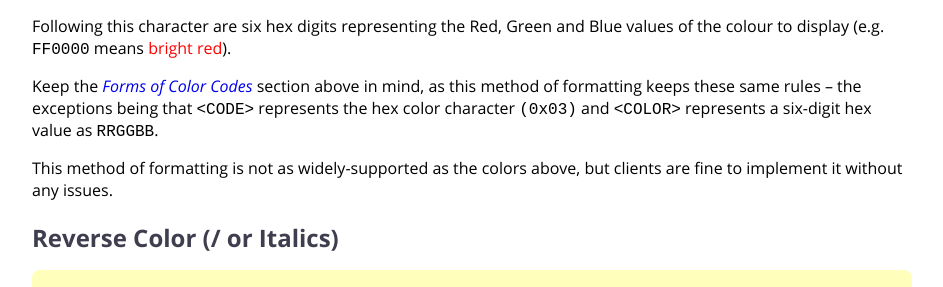
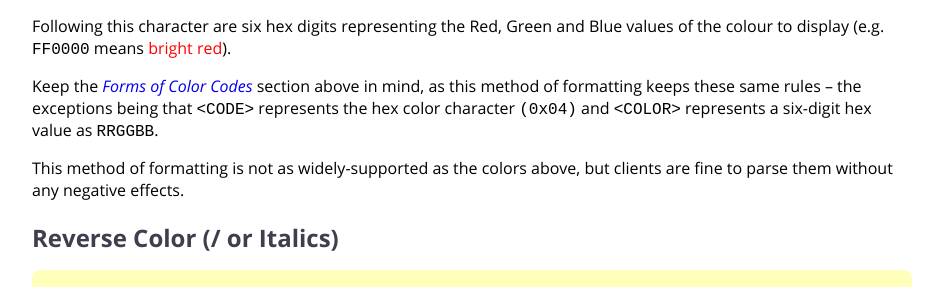
Before and after one commit to ircdocs/modern-irc, a Jekyll site: the page built from formatting.md, in a window 1280 px wide and 900 px high, scrolled down 5060 px. Shown: the part 159-446 px from the top of the window, without its empty margins (168-1111 px from the left). Built offline with Jekyll 4.4.1, drawn with Linux system fonts in a browser that asks for light colours.

Commit message:
formatting: Correct language and code

```diff
--- a/formatting.md
+++ b/formatting.md
@@ -202,9 +202,9 @@ Some clients support an alternate form of conveying colours using hex codes.
 
 Following this character are six hex digits representing the Red, Green and Blue values of the colour to display (e.g. `FF0000` means <span style="color:#ff0000">bright red</span>).
 
-Keep the [Forms of Color Codes](#forms-of-color-codes) section above in mind, as this method of formatting keeps these same rules – the exceptions being that `<CODE>` represents the hex color character `(0x03)` and `<COLOR>` represents a six-digit hex value as `RRGGBB`.
+Keep the [Forms of Color Codes](#forms-of-color-codes) section above in mind, as this method of formatting keeps these same rules – the exceptions being that `<CODE>` represents the hex color character `(0x04)` and `<COLOR>` represents a six-digit hex value as `RRGGBB`.
 
-This method of formatting is not as widely-supported as the colors above, but clients are fine to implement it without any issues.
+This method of formatting is not as widely-supported as the colors above, but clients are fine to parse them without any negative effects.
 
 
 ## Reverse Color (/ or Italics)
```
